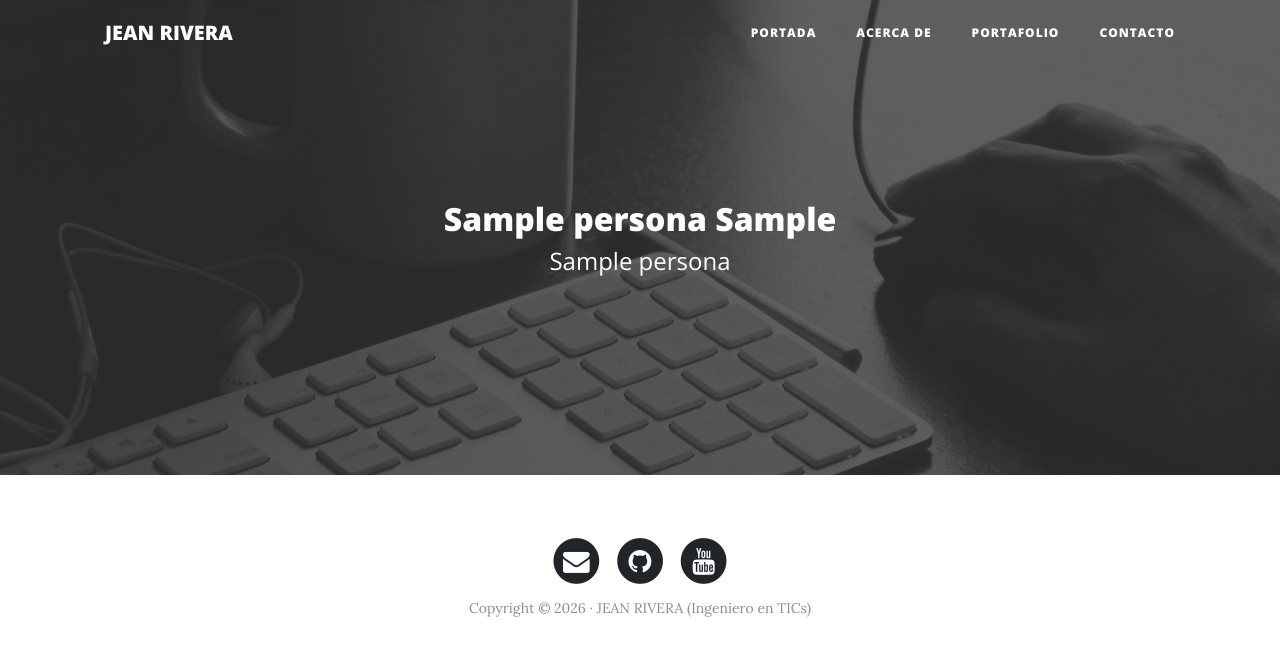
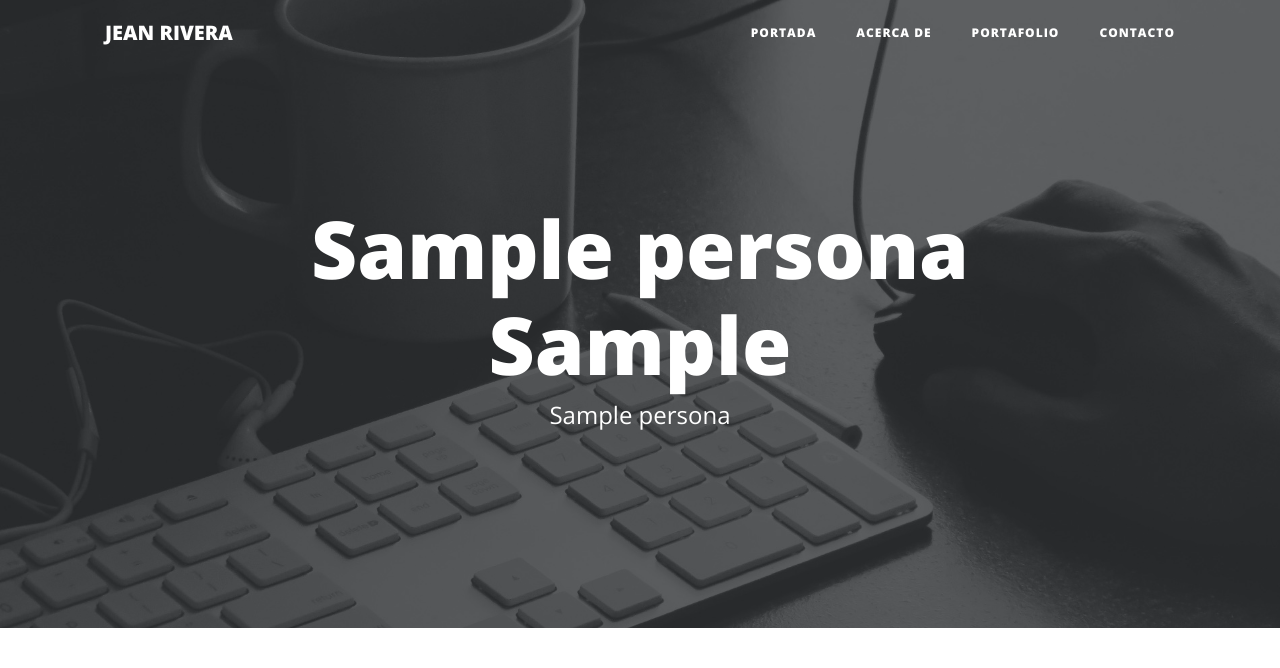
Before and after one commit to Armext/dsi, a Django app: page / in a window 1280 px wide. Shown: the top 668 px of the page. Before the commit the page ends 617 px from the top, so only its background shows below. Run offline with Django 5.2, Linux system fonts and the light colour scheme; tables that the repository leaves empty hold one stand-in row (values such as "Sample post"); some libraries are stand-ins or nearby versions.

Commit message:
Update home.html

```diff
--- a/templates/home.html
+++ b/templates/home.html
@@ -9,6 +9,6 @@
 {% block background %} {% static 'core/img/home-bg.jpg' %} {% endblock %}
 
 {% block headers %}
-    <h2>{{ persona.nombre }} {{ persona.apellidos }}</h2>
+    <h1>{{ persona.nombre }}<br><span style="white-space: nowrap;">{{ persona.apellidos }}</span></h1>
     <span class="subheading">{{ persona.titulo_academico }}</span>
 {% endblock %}
```
